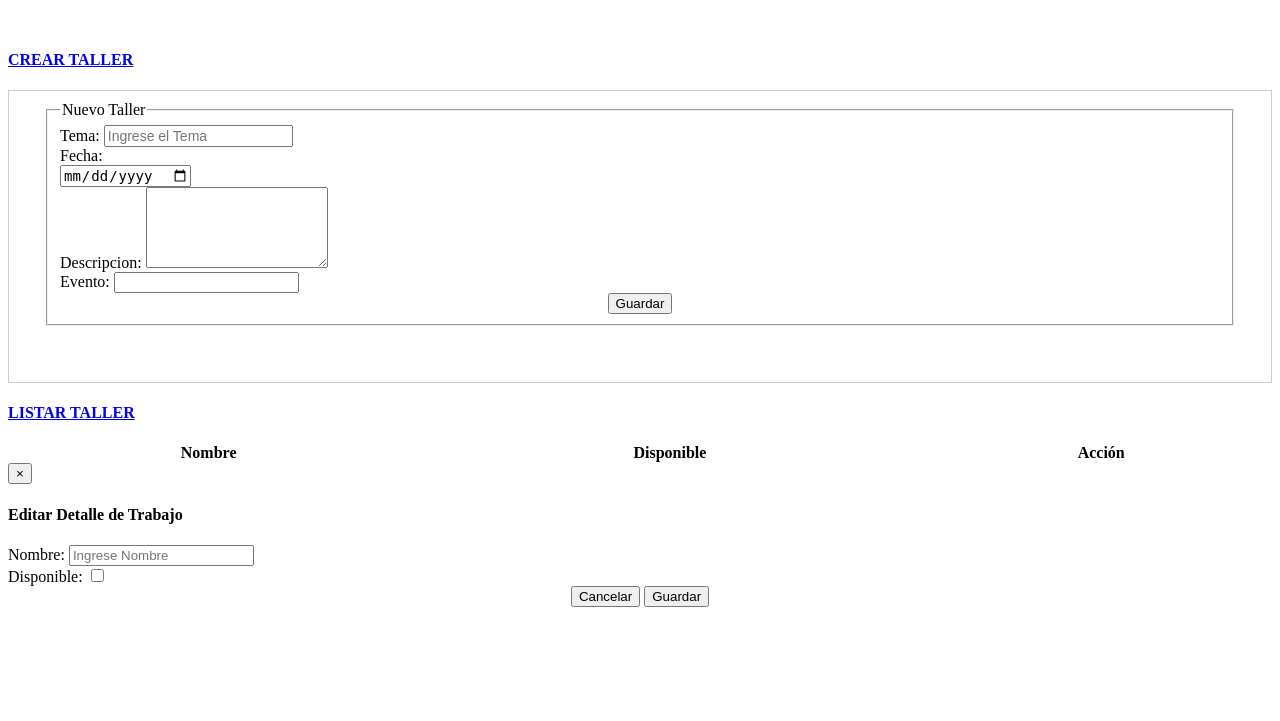
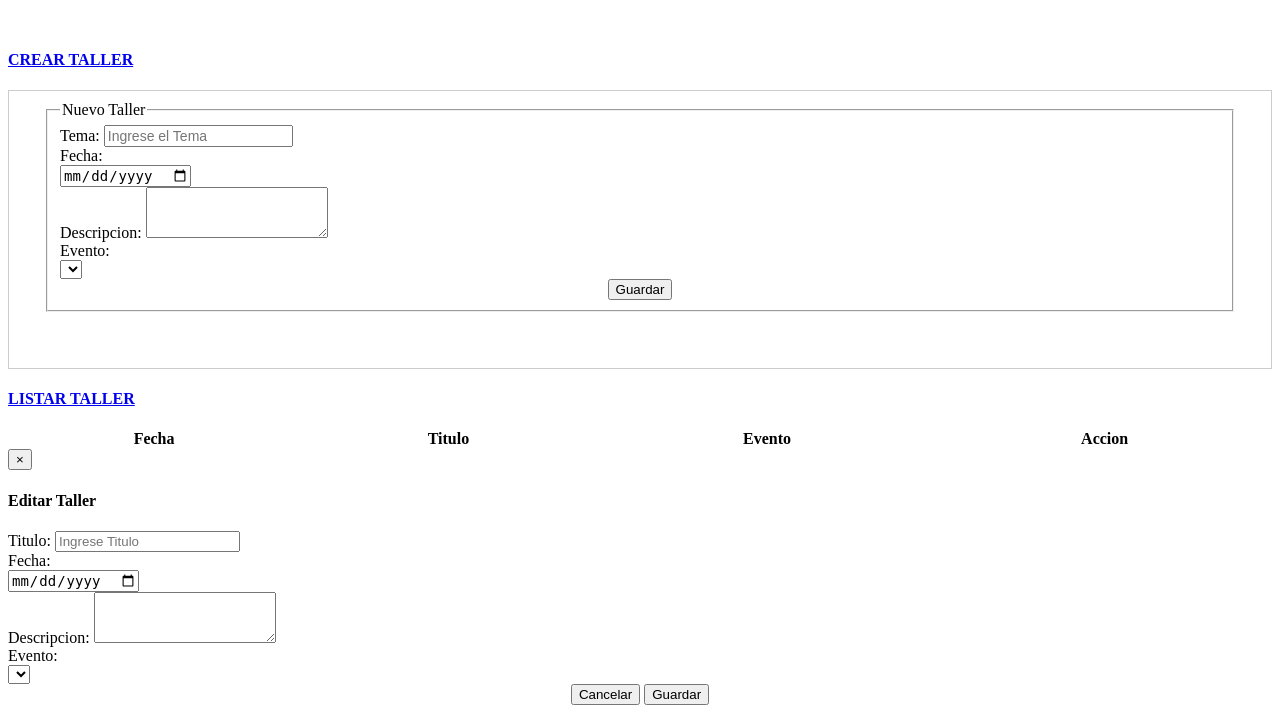
Before and after one commit to elcordova/CEUPROPSF, a CodeIgniter app: the page made by application/views/vevento.php in a window 1280 px wide. Shown: the part 712-1433 px from the top of the page. Before the commit the page ends 1319 px from the top, so only its background shows below. Run offline with CodeIgniter, Linux system fonts and the light colour scheme; lists and menus that the app fills with data are empty.

Commit message:
Modulo de Taller 50%, mejora de codigo en M. Eventos

```diff
--- a/application/views/vevento.php
+++ b/application/views/vevento.php
@@ -1,6 +1,7 @@
 <script src="<?php echo base_url()?>static/js/select2.min.js"></script>
 <link href="<?php echo base_url()?>static/css/select2.min.css" rel="stylesheet" />
-<script src="<?php echo base_url()?>static/js/user/evento.js"></script>
+<script src="<?php echo base_url()?>static/js/evento/evento.js"></script>
+<script src="<?php echo base_url()?>static/js/taller/taller.js"></script>
 		<!-- PAGE CONTENT WRAPPER -->
 		<div id="page-content-wrapper">
 			<!-- CONTAINER FLUID -->
@@ -68,7 +69,6 @@
 					                                  <div class="form-group">
 					                                  	<label for="txtNoticia">Noticia:</label>
 					                                  	<select class="form-control" name="noticia" id="noticia">
-
 					                                  	</select>
 					                                  </div>
 
@@ -223,7 +223,6 @@
 					                                  <label for="txtFec">Fecha:</label>
 					                                  <div class="col-md-12">
 						                                  <div class="form-group">
-
 						                                    <input type="date" class="form-control" id="tal_fec" name="tal_fec" style="font-size: 14px">
 						                                  </div>
 					                                  </div>
@@ -231,20 +230,16 @@
 
 					                                  <div class="form-group">
 					                                    <label for="txtDescripcion">Descripcion:</label>
-					                                    <textarea class="form-control" rows="5" id="tal_des" name="tal_des"></textarea>
+					                                    <textarea class="form-control" rows="3" id="tal_des" name="tal_des"></textarea>
 					                                  </div>
 
-					                                  <div class="form-group">
-					                                  	<label for="txtEvento">Evento:</label>
-					                                  	<input class="form-control" type="text" list="eventos" />
-					                                  	<datalist id="eventos">
-															<option value="Evento # 1">
-															<option value="Evento # 2">
-															<option value="Evento # 3">
-															<option value="Evento # 4">
-															<option value="Evento # 5">
-														</datalist>
-					                                  </div>
+
+													<label for="txtEvento">Evento:</label>
+													<div class="col-md-12">
+														<div class="form-group">
+															<select class="" name="evento" id="evento"></select>
+														</div>
+													</div>
 
 					                                  <div class="row">
 														  <div align="center">
@@ -266,7 +261,7 @@
 							  <div class="panel panel-primary">
 								<div class="panel-heading" role="tab" id="headingListMarks">
 								  <h4 class="panel-title">
-									<a class="collapsed" id="ltArea" data-toggle="collapse" data-parent="#accordionMarks" href="#collapseListMarks" aria-expanded="false" aria-controls="collapseListMarks">
+									<a class="collapsed" id="ltTaller" data-toggle="collapse" data-parent="#accordionMarks" href="#collapseListMarks" aria-expanded="false" aria-controls="collapseListMarks">
 									 <i class="fa fa-th-list">  </i><span class="nav-label"> LISTAR TALLER</span>
 									</a>
 								  </h4>
@@ -275,13 +270,14 @@
 								  <div class="panel-body">
 
 									<div class="row">
-										<div class="col-md-8 col-md-offset-2">
-											<table data-order='[[ 0, "asc" ]]' class="table table-hovered table-bordered" cellspacing="0" width="100%" id="tbAreaTrab">
+										<div class="col-md-10 col-md-offset-1">
+											<table data-order='[[ 0, "asc" ]]' class="table table-hovered table-bordered" cellspacing="0" width="100%" id="tbTaller">
 												<thead>
 													<tr>
-														<th class="text-center"> Nombre </th>
-														<th class="text-center"> Disponible </th>
-														<th class="text-center">Acción</th>
+														<th class="text-center"> Fecha  </th>
+														<th class="text-center"> Titulo </th>
+														<th class="text-center"> Evento </th>
+														<th class="text-center"> Accion </th>
 													</tr>
 												</thead>
 
@@ -298,24 +294,45 @@
 						</div>
 
 						<!-- Modal AREA DE TRABAJO HTML -->
-						<div id="areaModal" class="modal fade">
-							<div class="modal-dialog modal-sm">
+						<div id="tallerModal" class="modal fade">
+							<div class="modal-dialog modal-md">
 								<div class="modal-content">
 									<div class="modal-header">
 										<button type="button" class="close" data-dismiss="modal" aria-hidden="true">×</button>
-										<h4 class="modal-title"><i class="fa fa-pencil-square-o">  </i><span class="nav-label"> Editar Detalle de Trabajo</span></h4>
+										<h4 class="modal-title"><i class="fa fa-pencil-square-o">  </i><span class="nav-label"> Editar Taller</span></h4>
 									</div>
-									<form role="form" id='frmMdArea'>
+									<form role="form" id='frmMdTaller'>
 										<div class="modal-body">
-											<span id="spIdArea"></span>
+
+											<input type="hidden" name="mtal_id" id="mtal_id" value="">
+
 											<div class="form-group">
-												<label for="txtNameAreaEdit">Nombre:</label>
-												<input type="text" class="form-control" id="txtNameAreaEdit" name="txtNameAreaEdit" placeholder="Ingrese Nombre">
+												<label for="mtxtNameAreaEdit">Titulo:</label>
+												<input type="text" class="form-control" id="mtal_tem" name="mtal_tem" placeholder="Ingrese Titulo">
 											</div>
-											<div class="form-group">
-												<label for="chkEstEdit">Disponible:</label>
-												<input type="checkbox" class="form-control" id="chkEstEdit" name="chkEstEdit" value="true" style="display:table-cell; height:auto; width:auto;">
+
+											<label for="mtxtFec">Fecha:</label>
+			                                  <div class="col-md-12">
+				                                  <div class="form-group">
+				                                    <input type="date" class="form-control" id=" mtal_fec" name=" mtal_fec" style="font-size: 14px">
+				                                  </div>
+			                                  </div>
+
+
+			                                  <div class="form-group">
+			                                    <label for="mtxtDescripcion">Descripcion:</label>
+			                                    <textarea class="form-control" rows="3" id=" mtal_des" name=" mtal_des"></textarea>
+			                                  </div>
+
+
+											<label for="mtxtEvento">Evento:</label>
+											<div class="col-md-12">
+												<div class="form-group">
+													<select class="" name="mevento" id="mevento"></select>
+												</div>
 											</div>
+
+
 											</div>
 
 										<div class="modal-footer">
--- a/static/js/user/evento.js
+++ b/static/js/evento/evento.js
@@ -1,18 +1,22 @@
 $(function() {
 
     var dataNoticias = {};
-    /**+++++++++++++++++++
+    /**====================================
      *	CARGA COMBO BOX DE NOTICIAS
-     *+++++++++++++++++++++
+     * ====================================
      */
     $.getDataForNoticia = function(response) {
         dataNoticias = response;
         $("#noticia").select2({
             data: response
-        })
+        });
     };
     $.post("/ceup/cevento/get_noticias/", $.getDataForNoticia);
-    //***********************************************************
+
+    /**====================================
+     *  GUARDA
+     * ====================================
+     */
     $('#frmEvento').on("submit", function(e) {
         event.preventDefault();
         $.ajax({
@@ -36,8 +40,14 @@ $(function() {
                 toastr.error('Error', 'Estado');
             }
         });
-    })
+    });
 
+
+
+    /**====================================
+     *  CARGA DATOS
+     * ====================================
+     */
     var btnsOpTblModels = "<button style='border: 0; background: transparent' data-target='#eventoModal' data-toggle='modal' onclick='$.editarModal($(this).parent())'>" +
     "<span class='glyphicon glyphicon-edit' title='Modificar'></span>" +
     "</button>" +
@@ -45,7 +55,8 @@ $(function() {
     "<span class='glyphicon glyphicon-trash' title='Eliminar'></span>" +
     "</button>";
 
-    $.renderizeRow = function(nRow, aData, iDataIndex) {
+    $.renderizeRow = function(nRow, aData, iDataIndex)
+    {
         $(nRow).append("<td class='text-center'>" + btnsOpTblModels + "</td>");
         $(nRow).attr('data-id', aData['eve_id']);
         $(nRow).attr('data-ini', aData['eve_fec_ini']);
@@ -53,6 +64,11 @@ $(function() {
         $(nRow).attr('data-not-id', aData['not_id']);
     };
 
+    var flagLoadTable = true;
+    $("#ltEvento").click(function() {
+        event.preventDefault();
+        if (flagLoadTable)
+        {
             //Llenar tabla de datos
             $('#tbEvento').DataTable({
                 ordering: true,
@@ -60,23 +76,25 @@ $(function() {
                     "url": "/ceup/cevento/get/",
                     "dataSrc": "datos"
                 },
-        "columns": [{
-            data: "fecha"
-        }, {
-            data: "eve_tit"
-        }, {
-            data: "eve_dir"
-        }, {
-            data: "eve_res"
-        }],
+                "columns": [{data: "fecha"}, {data: "eve_tit"}, {data: "eve_dir"}, {data: "eve_res"}],
                 "fnCreatedRow": $.renderizeRow
-
             });
 
-    $("#ltEvento").click(function() {
-        event.preventDefault();
+            flagLoadTable = false;
+        }
+        else
+        {
             $('#tbEvento').DataTable().ajax.reload();
+
+        }
     });
+
+
+
+    /**====================================
+     *  EDITAR
+     * ====================================
+     */
 
      $.editarModal = function(td) {
         var tr = $(td).parent().children();
@@ -124,6 +142,11 @@ $(function() {
         });
     });
 
+    /**====================================
+     *  ELIMINAR
+     * ====================================
+     */
+
     $.eliminar = function(td) {
     var eve_id = $(td).parent().attr('data-id');
     $.ajax({
--- /dev/null
+++ b/static/js/taller/taller.js
@@ -0,0 +1,133 @@
+$(function(){
+
+
+    /**====================================
+     *	CARGA COMBO BOX DE EVENTOS
+     * ====================================
+     */
+     var dataEvento = {};
+    $.getDataForEvento = function(response) {
+        dataEvento = response;
+        $("#evento").select2({
+            data: response
+        });
+    };
+    $.post("/ceup/ctaller/getEvento/", $.getDataForEvento);
+
+	/**====================================
+     *  CARGA DATOS
+     * ====================================
+     */
+	$('#frmTaller').on("submit",function(e){
+		e.preventDefault();
+		$.ajax({
+            type: "POST",
+            url: "/ceup/ctaller/save/",
+            dataType: 'json',
+            data: $(this).serialize(),
+            success: function(response) {
+                $('#tal_tem').val("");
+                $('#tal_fec').val("");
+                $('#tal_des').val("");
+                toastr.success('Taller Agregado con Exito!', 'Estado');
+            },
+
+            error: function() {
+                toastr.error('Error', 'Estado');
+            }
+        });
+	});
+
+	/**====================================
+     *  CARGA DATOS
+     * ====================================
+     */
+     var btnsOpTblModels = "<button style='border: 0; background: transparent' data-target='#tallerModal' data-toggle='modal' onclick='$.editarModalTaller($(this).parent())'>" +
+    "<span class='glyphicon glyphicon-edit' title='Modificar'></span>" +
+    "</button>" +
+    "<button style='border: 0; background: transparent' onclick='$.eliminar($(this).parent())'>" +
+    "<span class='glyphicon glyphicon-trash' title='Eliminar'></span>" +
+    "</button>";
+
+    $.renderizeRow = function(nRow, aData, iDataIndex)
+    {
+        $(nRow).append("<td class='text-center'>" + btnsOpTblModels + "</td>");
+        $(nRow).attr('data-id', 	aData['tal_id']);
+        $(nRow).attr('data-des', 	aData['tal_des']);
+        $(nRow).attr('data-eve-id', aData['eve_id']);
+        $(nRow).attr('data-fec', 	aData['tal_fec']);
+    };
+
+    var flagLoadTable = true;
+    $("#ltTaller").click(function() {
+        event.preventDefault();
+        if (flagLoadTable)
+        {
+            //Llenar tabla de datos
+            $('#tbTaller').DataTable({
+                ordering: true,
+                "ajax": {
+                    "url": "/ceup/ctaller/get/",
+                    "dataSrc": "datos"
+                },
+                "columns": [{data: "tal_fec"}, {data: "tal_tem"}, {data: "eve_tit"}],
+                "fnCreatedRow": $.renderizeRow
+            });
+
+            flagLoadTable = false;
+        }
+        else
+        {
+            $('#tbTaller').DataTable().ajax.reload();
+
+        }
+    });
+
+    /**====================================
+     *  EDITAR
+     * ====================================
+     */
+     $.editarModalTaller = function(td) {
+        var tr = $(td).parent().children();
+        $('#mtal_id').val($(td).parent().attr('data-id'));
+        $('#mtal_tem').val(tr[1].textContent);
+        $('#mtal_des').val($(td).parent().attr('data-des'));
+		$('#mevento').val($(td).parent().attr('data-eve-id'));
+        $('#mtal_fec').val($(td).parent().attr('data-fec'));
+    };
+
+    $('#tallerModal').bind('shown.bs.modal', function() {
+        mtal_tem.focus();
+        /*
+        $("#mevento").select2({
+            data: dataEvento
+        });*/
+    });
+
+    $('#frmMdTaller').on("submit", function(e) {
+        e.preventDefault();
+        console.log($(this).serialize());
+        $.ajax({
+            type: "POST",
+            url: "/ceup/ctaller/update/",
+            dataType: 'json',
+            data: $(this).serialize(),
+            success: function(response) {
+                $('#mtal_id').val("");
+                $('#mtal_tem').val("");
+                $('#mtal_fec').val("");
+                $('#mtal_des').val("");
+                $('#tallerModal').modal('hide');
+                toastr.options = {
+                    "progressBar": true
+                };
+                toastr.success('Taller Actualizado con Exito!', 'Estado');
+                $('#tbTaller').DataTable().ajax.reload();
+            },
+
+            error: function() {
+                toastr.error('Error', 'Estado');
+            }
+        });
+    });
+});
```
Also changed, not shown: application/controllers/ctaller.php (added, +130 -0 lines), application/models/mtaller.php (added, +51 -0 lines). Lines whose indentation alone changed are shown as unchanged.
